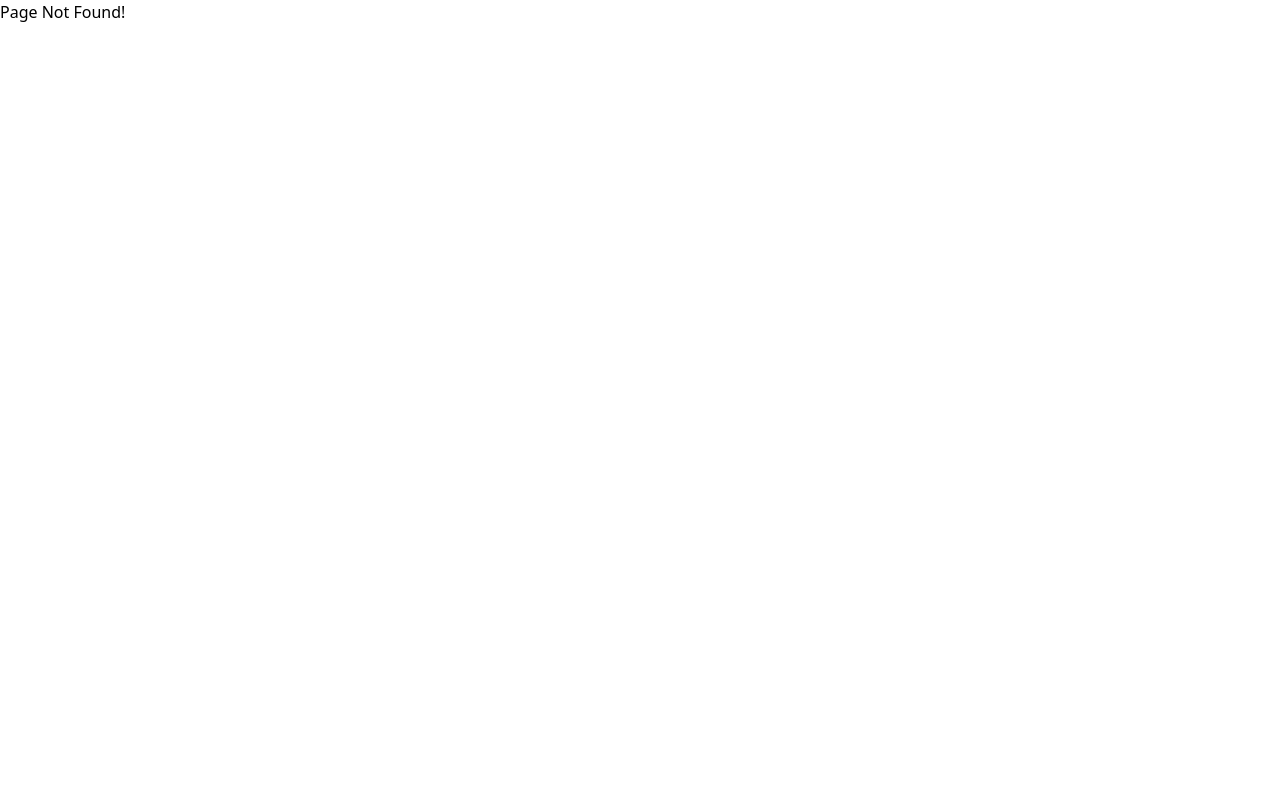
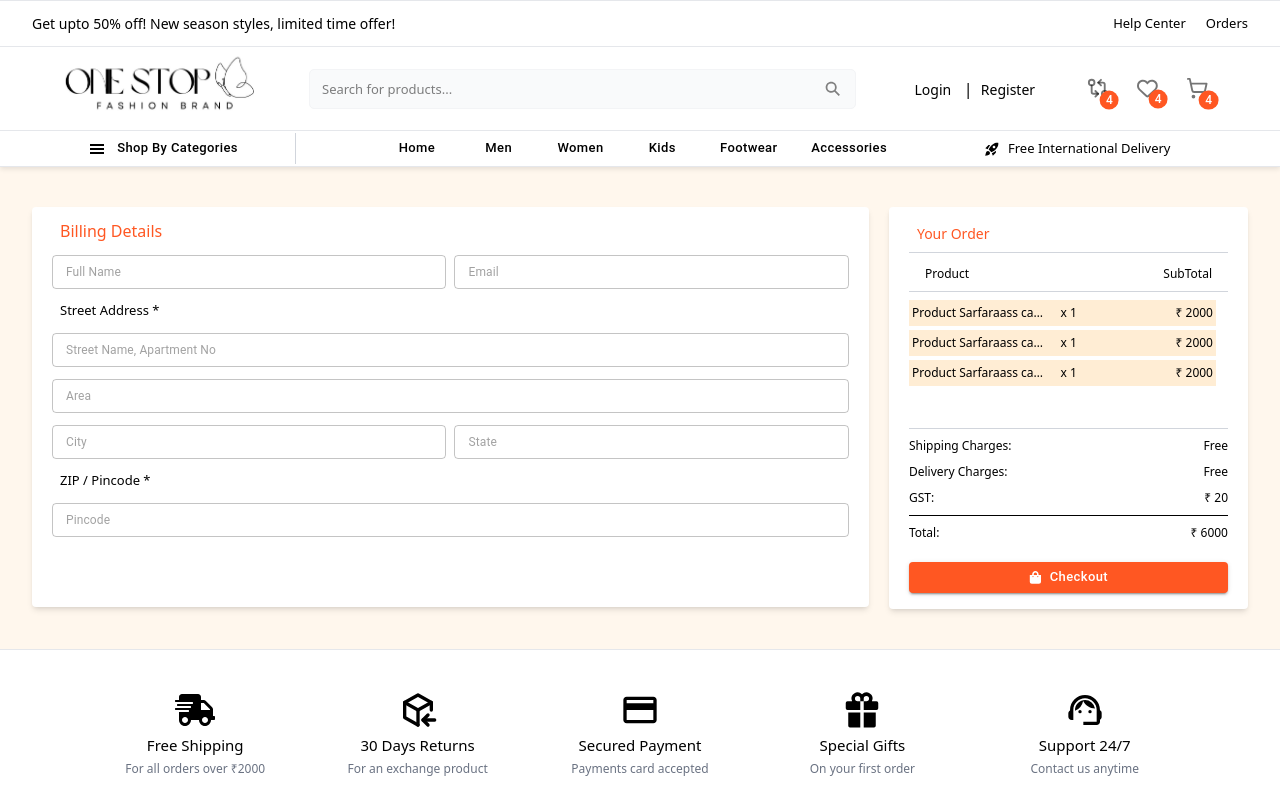
Before and after one commit to V-bhoy/ecommerce-web-app, a React (Vite) app in the folder ecommerce-website/: page /checkout in a window 1280 px wide. Before the commit this address had no page. Shown: the top 800 px of the page. Built offline with nearby package versions, Linux system fonts and the light colour scheme.

Commit message:
checkout page ui

```diff
--- a/ecommerce-website/src/pages/Cart.jsx
+++ b/ecommerce-website/src/pages/Cart.jsx
@@ -1,7 +1,9 @@
 import CartCard from "../components/cards/CartCard.jsx";
 import {Button} from "@mui/material";
+import {useNavigate} from "react-router-dom";
 
 export default function Cart(){
+    const navigate = useNavigate();
     return <section className={"pages"}>
         <div className={"container p-5"}>
             <h3 className={"font-[400] text-[1.5rem] text-primary px-4"}>Shopping Cart (3)</h3>
@@ -42,7 +44,7 @@ export default function Cart(){
                                 <p>₹ 3020</p>
                             </div>
                         </div>
-                        <Button variant={"contained"} className={"!w-full !bg-primary !my-2"} size={"small"}>Checkout</Button>
+                        <Button onClick={()=>navigate("/checkout")} variant={"contained"} className={"!w-full !bg-primary !my-2"} size={"small"}>Checkout</Button>
                     </div>
                 </div>
             </div>
--- /dev/null
+++ b/ecommerce-website/src/pages/Checkout.jsx
@@ -0,0 +1,83 @@
+import {Button, TextField} from "@mui/material";
+import {FaShoppingBag} from "react-icons/fa";
+
+export default function Checkout(){
+    return <section className={"pages py-10"}>
+        <div className={"container flex gap-5"}>
+            <div className={"bg-white h-[50vh] w-[70%] p-3 px-5 shadow-md rounded-sm"}>
+                <h1 className={"text-primary px-2 font-[500]"}>Billing Details</h1>
+                <form className={"w-full py-3 flex flex-col gap-3"}>
+                    <div className={"flex items-center gap-2"}>
+                        <TextField placeholder={"Full Name"} className={"flex-1"} size={"small"}/>
+                        <TextField placeholder={"Email"} type={"email"} className={"flex-1"} size={"small"}/>
+                    </div>
+                    <p className={"text-[13px] font-[500] px-2"}>Street Address *</p>
+                    <TextField placeholder={"Street Name, Apartment No"} size={"small"}/>
+                    <TextField placeholder={"Area"} size={"small"}/>
+                    <div className={"flex items-center gap-2"}>
+                        <TextField placeholder={"City"} className={"flex-1"} size={"small"}/>
+                        <TextField placeholder={"State"} className={"flex-1"} size={"small"}/>
+                    </div>
+                    <p className={"text-[13px] font-[500] px-2"}>ZIP / Pincode *</p>
+                    <TextField placeholder={"Pincode"} className={"flex-1"} size={"small"}/>
+                </form>
+            </div>
+            <div className={"bg-white w-[30%] p-2 px-5 shadow-md rounded-sm"}>
+
+                        <h3 className={"font-[500] text-[14px] text-primary p-2"}>Your Order</h3>
+                        <hr className={"text-gray-300"}/>
+                        <div className={"flex flex-col py-3 font-[500] text-[12px] gap-2"}>
+                            <div className={"flex justify-between items-center px-4"}>
+                                <p>Product </p>
+                                <p>SubTotal</p>
+                            </div>
+                            <hr className={"text-gray-300"}/>
+                            <div className={"flex flex-col h-[15vh] gap-1 overflow-hidden overflow-scroll pr-3"}>
+                                <div className={"flex justify-between items-center bg-orange-100 py-1 px-[3px]"}>
+                                    <div className={"flex gap-3"}>
+                                        <p className={"w-[70%] whitespace-nowrap overflow-hidden text-ellipsis"}>Product Sarfaraass casual top</p>
+                                        <span>x 1</span>
+                                    </div>
+                                    <p>₹ 2000</p>
+                                </div>
+                                <div className={"flex justify-between items-center bg-orange-100 py-1 px-[3px]"}>
+                                    <div className={"flex gap-3"}>
+                                        <p className={"w-[70%] whitespace-nowrap overflow-hidden text-ellipsis"}>Product Sarfaraass casual top</p>
+                                        <span>x 1</span>
+                                    </div>
+                                    <p>₹ 2000</p>
+                                </div>
+                                <div className={"flex justify-between items-center bg-orange-100 py-1 px-[3px]"}>
+                                    <div className={"flex gap-3"}>
+                                        <p className={"w-[70%] whitespace-nowrap overflow-hidden text-ellipsis"}>Product Sarfaraass casual top</p>
+                                        <span>x 1</span>
+                                    </div>
+                                    <p>₹ 2000</p>
+                                </div>
+                            </div>
+                            <hr className={"text-gray-300"} />
+                            <div className={"flex justify-between items-center"}>
+                                <p>Shipping Charges: </p>
+                                <p>Free</p>
+                            </div>
+                            <div className={"flex justify-between items-center"}>
+                                <p>Delivery Charges: </p>
+                                <p>Free</p>
+                            </div>
+                            <div className={"flex justify-between items-center"}>
+                                <p>GST: </p>
+                                <p>₹ 20</p>
+                            </div>
+                            <hr/>
+                            <div className={"flex justify-between items-center"}>
+                                <p>Total: </p>
+                                <p>₹ 6000</p>
+                            </div>
+                        </div>
+                        <Button variant={"contained"} className={"!w-full !bg-primary !my-2 gap-2 !capitalize"} size={"small"}>
+                            <FaShoppingBag size={"0.8rem"}/> Checkout</Button>
+                    </div>
+
+        </div>
+    </section>
+}
--- a/ecommerce-website/src/routes/router.js
+++ b/ecommerce-website/src/routes/router.js
@@ -8,6 +8,7 @@ import Register from "../pages/Register.jsx";
 import Login from "../pages/Login.jsx";
 import ForgotPassword from "../pages/ForgotPassword.jsx";
 import Cart from "../pages/Cart.jsx";
+import Checkout from "../pages/Checkout.jsx";
 
 export const router = createBrowserRouter([
     {
@@ -45,6 +46,10 @@ export const router = createBrowserRouter([
             {
                 path: "cart",
                 Component: Cart
+            },
+            {
+                path: "/checkout",
+                Component: Checkout
             }
         ]
     },
```
